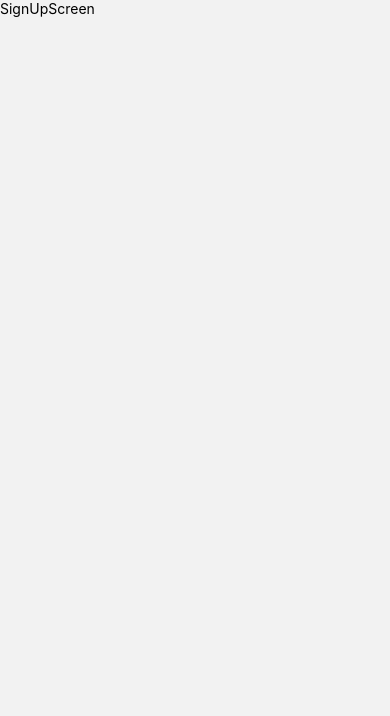
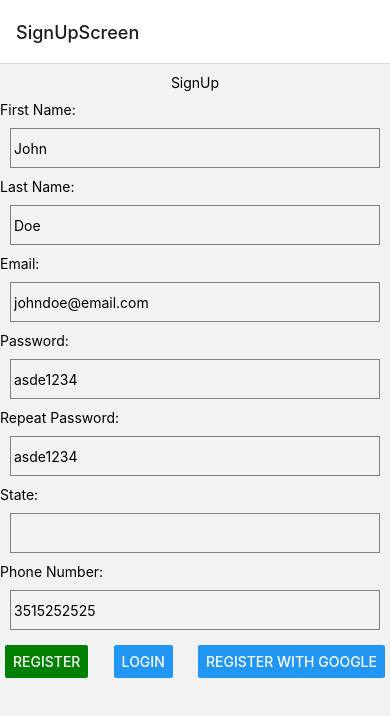
Before and after one commit to No-Country-simulation/c21-73-react-native, a React Native app: screen /SignUpScreen in a window 390 px wide. Shown: the top 716 px of the page. Built offline with nearby package versions, Linux system fonts and the light colour scheme.

Commit message:
add/SignUpScreen

```diff
--- a/src/navigators/BottomTabs.tsx
+++ b/src/navigators/BottomTabs.tsx
@@ -10,20 +10,20 @@ export function BottomTabs() {
   return (
     <Tab.Navigator>
       <Tab.Screen
-        options={ { headerShown: false, tabBarStyle: { display: 'none' } } }
+        options={{ headerShown: false, tabBarStyle: { display: 'none' } }}
         name="WelcomeScreen"
-        component={ WelcomeScreen } />
+        component={WelcomeScreen} />
       <Tab.Screen
-        options={ { headerShown: false, tabBarStyle: { display: 'none' } } }
+        options={{ headerShown: false, tabBarStyle: { display: 'none' } }}
         name="SignInScreen"
-        component={ SignInScreen } />
+        component={SignInScreen} />
       <Tab.Screen
-        options={ { headerShown: false, tabBarStyle: { display: 'none' } } }
+        options={{ headerShown: true, tabBarStyle: { display: 'none' } }}
         name="SignUpScreen"
-        component={ SignUpScreen } />
-        <Tab.Screen
+        component={SignUpScreen} />
+      <Tab.Screen
         name="FeedScreen"
-        component={ FeedScreen } />
+        component={FeedScreen} />
     </Tab.Navigator>
   );
 }
--- a/src/screens/SignUpScreen.tsx
+++ b/src/screens/SignUpScreen.tsx
@@ -1,10 +1,80 @@
-
-import { SafeAreaView, Text, View } from 'react-native';
+import { SafeAreaView, Text, TextInput, View, StyleSheet, ScrollView, Button } from 'react-native';
 
 export const SignUpScreen = () => {
   return (
     <SafeAreaView>
-      <Text>SignUpScreen</Text>
+      <ScrollView>
+        <Text style={styles.title}>SignUp</Text>
+        <Text>First Name:</Text>
+        <TextInput
+          placeholder='John'
+          style={styles.input}
+        />
+        <Text>Last Name:</Text>
+        <TextInput
+          placeholder='Doe'
+          style={styles.input}
+        />
+        <Text>Email:</Text>
+        <TextInput
+          placeholder='johndoe@email.com'
+          style={styles.input}
+        />
+        <Text>Password:</Text>
+        <TextInput
+          placeholder='asde1234'
+          style={styles.input}
+        />
+        <Text>Repeat Password:</Text>
+        <TextInput
+          placeholder='asde1234'
+          style={styles.input}
+        />
+        <Text>State:</Text>
+        <TextInput
+          style={styles.input}
+        />
+        <Text>Phone Number:</Text>
+        <TextInput
+          placeholder='3515252525'
+          style={styles.input}
+        />
+        <View style={styles.buttonsGroup}>
+          <Button
+            title="Register"
+            color= 'green'
+          />
+          <Button
+            title="Login"
+          />
+          <Button
+            title="Register with Google"
+            color=''
+          />
+        </View>
+      </ScrollView>
     </SafeAreaView>
   );
 };
+
+const styles = StyleSheet.create({
+  title: {
+    textAlign: 'center',
+    margin: 10,
+  },
+  input: {
+    height: 40,
+    borderColor: 'gray',
+    borderWidth: 1,
+    margin: 10,
+    padding: 3,
+  },
+  buttonsGroup: {
+    margin: 5,
+    flexDirection: 'row',
+    justifyContent: 'space-between'
+  },
+  button: {
+    borderRadius: 10,
+  }
+})
```
